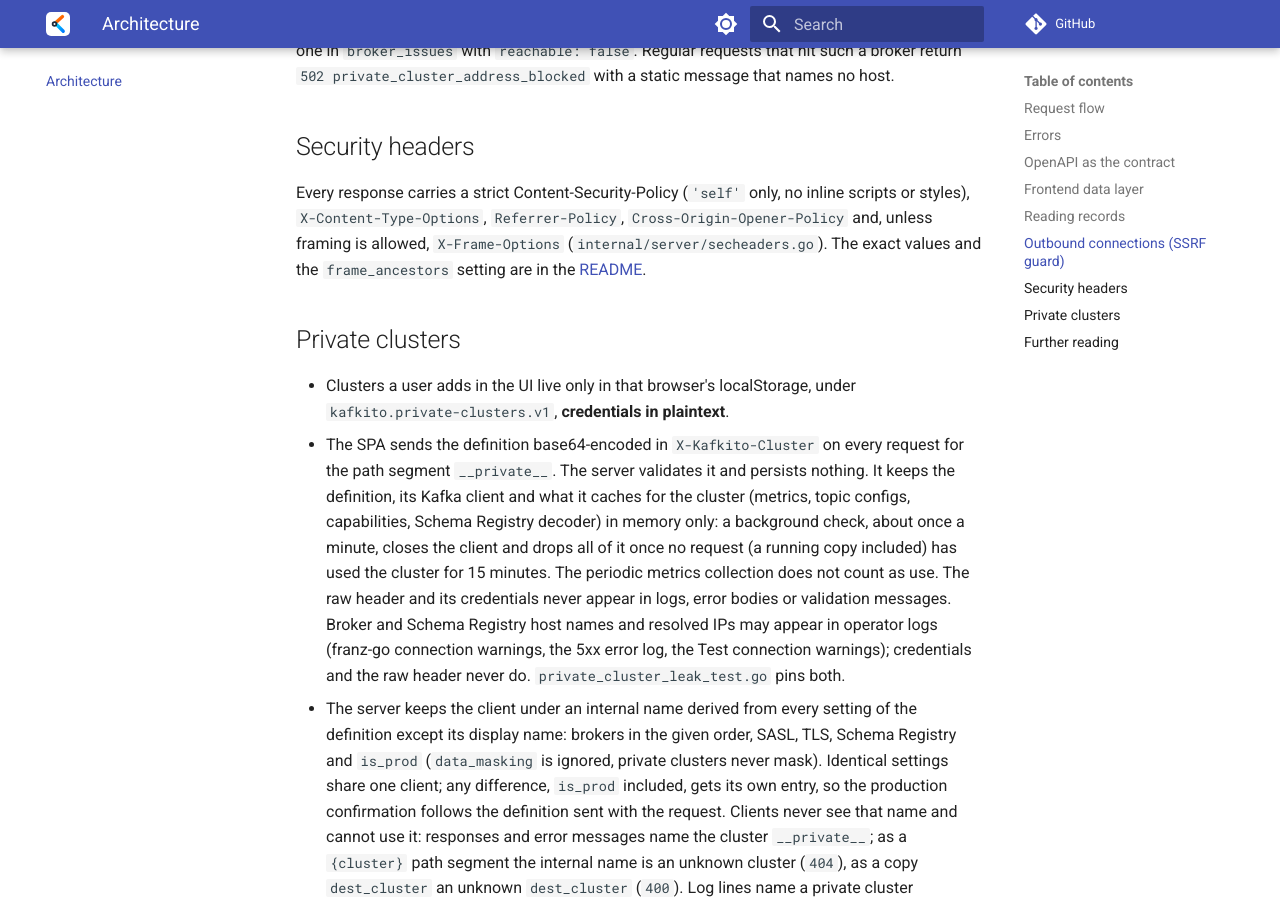
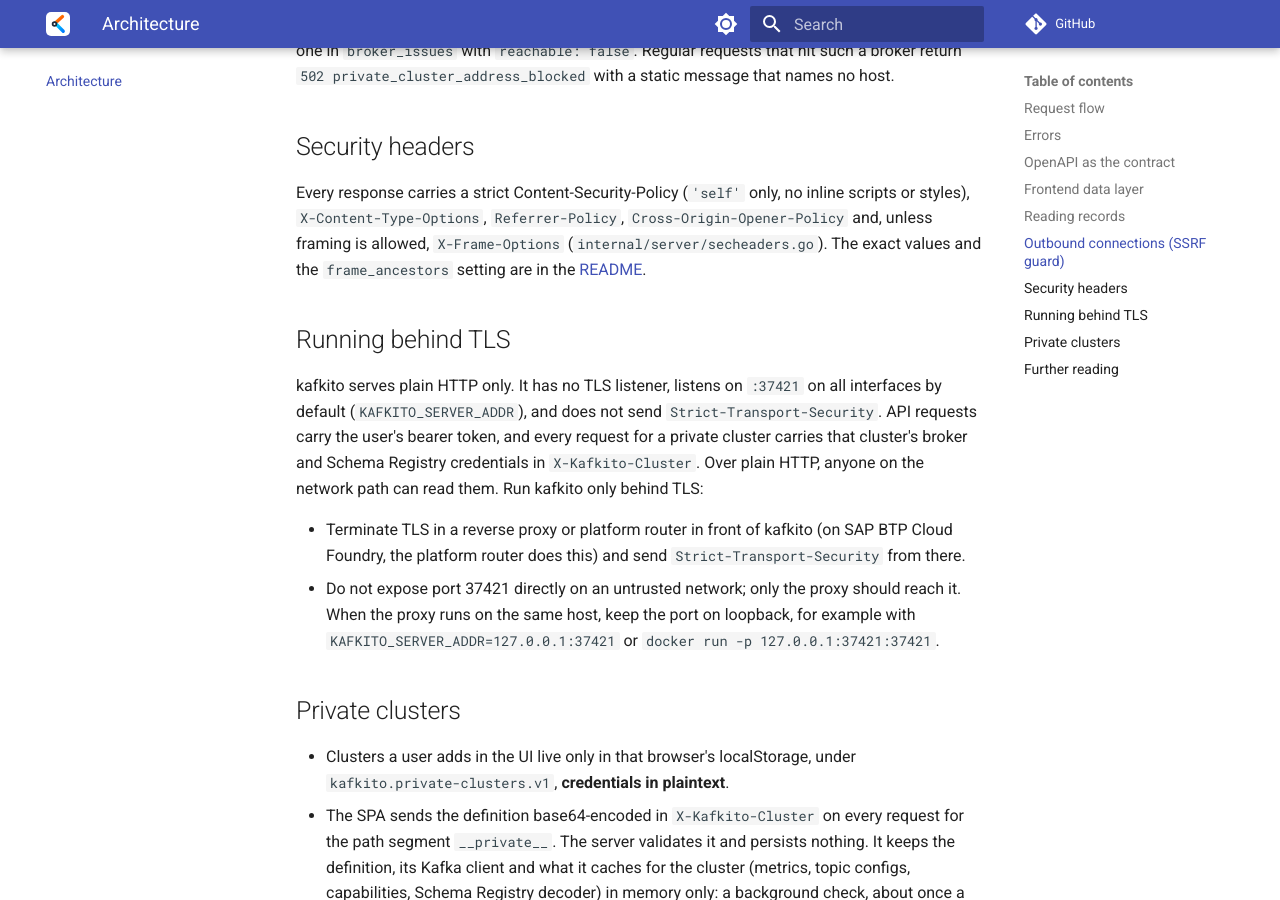
Before and after one commit to FinkeFlo/kafkito, an MkDocs documentation site: the page built from docs/architecture.md, in a window 1280 px wide and 900 px high, scrolled down 4019 px. Built offline with MkDocs 1.6.1 and Material for MkDocs 9.7.7, drawn with Linux system fonts in a browser that asks for light colours; comment, search, counter and statistics services are not loaded.

Commit message:
docs: require TLS termination in front of kafkito
kafkito serves plain HTTP only and does not send HSTS. API requests
carry bearer tokens, and requests for a private cluster carry its
broker and Schema Registry credentials in X-Kafkito-Cluster.

The README quickstart and a new "Running behind TLS" section in the
architecture docs now state that kafkito must run behind a reverse
proxy or platform router that terminates TLS and sends HSTS, and that
port 37421 must not be exposed directly on an untrusted network. The
add cluster page tells users to add private clusters only when kafkito
is served over HTTPS.

Co-authored-by: Copilot <223556219+Copilot@users.noreply.github.com>
Signed-off-by: FinkeFlo <5244525+FinkeFlo@users.noreply.github.com>

```diff
--- a/docs/architecture.md
+++ b/docs/architecture.md
@@ -132,6 +132,23 @@ inline scripts or styles), `X-Content-Type-Options`, `Referrer-Policy`,
 `frame_ancestors` setting are in the
 [README](https://github.com/FinkeFlo/kafkito/blob/main/README.md#security-headers).
 
+## Running behind TLS
+
+kafkito serves plain HTTP only. It has no TLS listener, listens on `:37421`
+on all interfaces by default (`KAFKITO_SERVER_ADDR`), and does not send
+`Strict-Transport-Security`. API requests carry the user's bearer token, and
+every request for a private cluster carries that cluster's broker and Schema
+Registry credentials in `X-Kafkito-Cluster`. Over plain HTTP, anyone on the
+network path can read them. Run kafkito only behind TLS:
+
+- Terminate TLS in a reverse proxy or platform router in front of kafkito
+  (on SAP BTP Cloud Foundry, the platform router does this) and send
+  `Strict-Transport-Security` from there.
+- Do not expose port 37421 directly on an untrusted network; only the proxy
+  should reach it. When the proxy runs on the same host, keep the port on
+  loopback, for example with `KAFKITO_SERVER_ADDR=127.0.0.1:37421` or
+  `docker run -p 127.0.0.1:37421:37421`.
+
 ## Private clusters
 
 - Clusters a user adds in the UI live only in that browser's localStorage,
```
Also changed, not shown: README.md (+10 -1 lines), docs/ui/add-cluster.md (+2 -0 lines).
